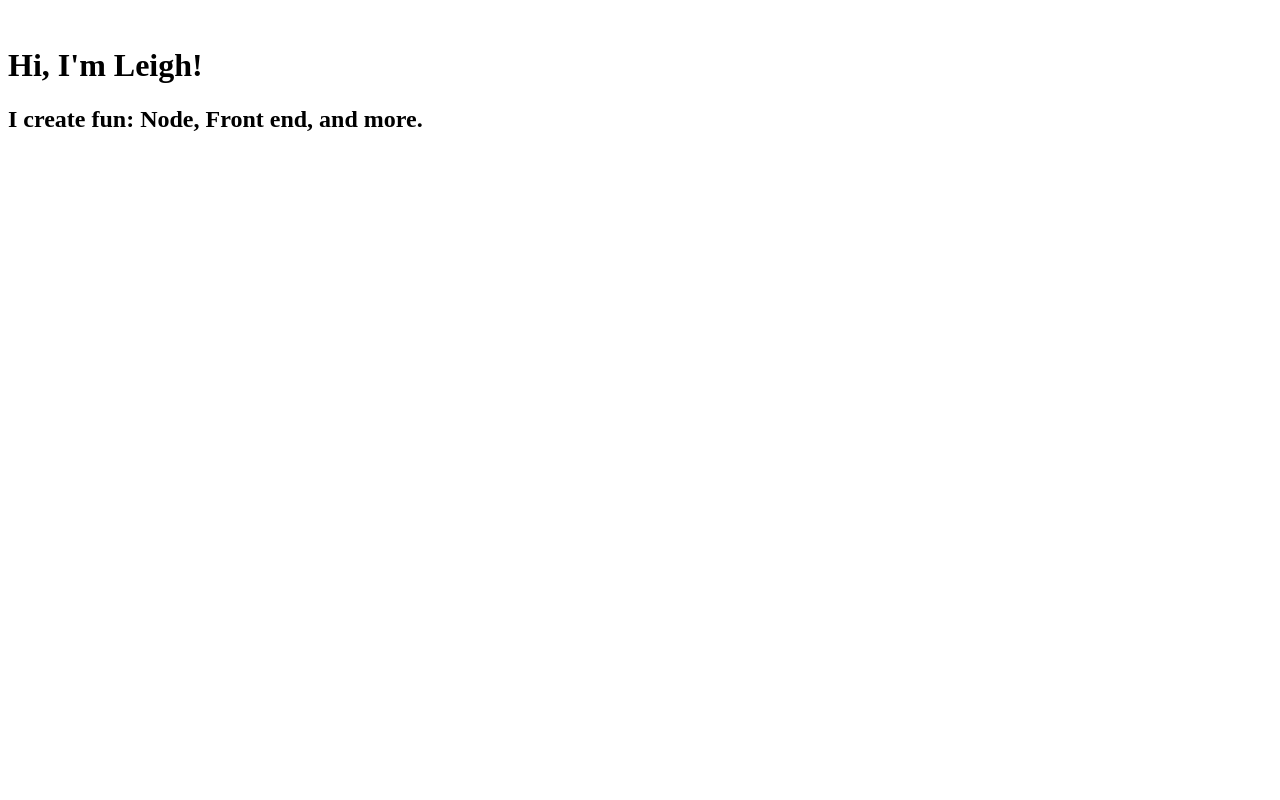
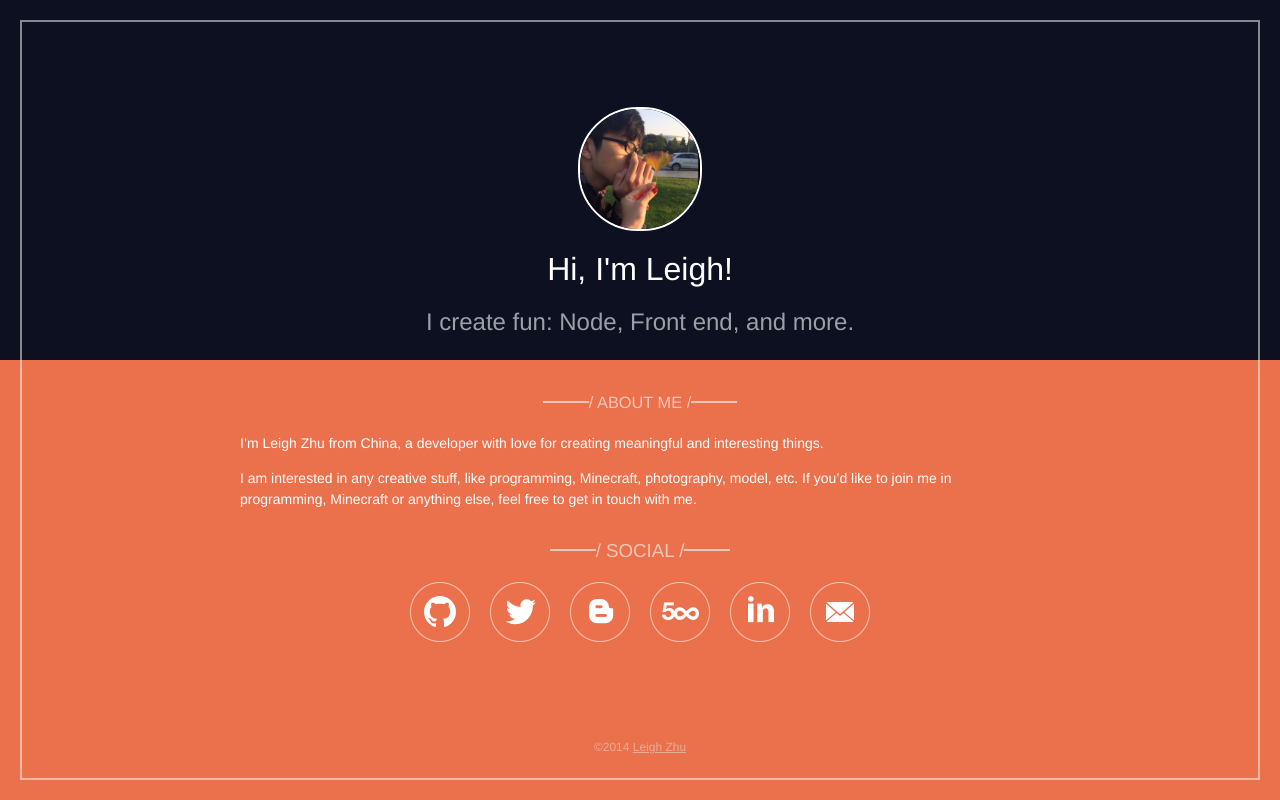
Before and after one commit to lisposter/lisposter.github.io, a plain HTML site: page index.html in a window 1280 px wide. Drawn offline with Linux system fonts and the light colour scheme.

Commit message:
update page && add res && add style

```diff
--- /dev/null
+++ b/assets/style.css
@@ -0,0 +1,179 @@
+.clearfix:before,
+.clearfix:after {
+    content: " "; /* 1 */
+    display: table; /* 2 */
+}
+
+.clearfix:after {
+    clear: both;
+}
+html, body {
+    height: 100%;
+}
+
+body {
+    background: #ea714c;
+    position: relative;
+    font-family: 'Helvetica Neue', Helvetica, Arial, sans-serif;
+}
+
+.bonjour-bg {
+    width: 100%;
+    height: 360px;
+    background: #0C1021;
+}
+
+.container {
+    position: absolute;
+    top: 20px;
+    right: 20px;
+    bottom: 20px;
+    left: 20px;
+    min-height: 680px;
+    border: 2px solid rgba(255, 255, 255, .5);
+}
+
+.bonjour {
+    box-sizing: border-box;
+    height: 340px;
+    padding-top: 5.3em;
+}
+
+.avatar {
+    display: block;
+    margin: 0 auto 20px;
+    width: 120px;
+    height: 120px;
+    border-radius: 60px;
+    border: 2px solid #fff;
+}
+
+h1 {
+    font-size: 2em;
+    margin: 0 auto;
+    color: #fff;
+}
+
+h2 {
+    font-size: 1.5em;
+    color: rgba(255, 255, 255, .6);
+}
+
+
+h1, h2 {
+    font-weight: normal;
+    text-align: center;
+}
+
+.bio {
+    width: 800px;
+    margin: 0 auto;
+    font-size: .875em;
+    line-height: 1.5em;
+    color: #fff;
+}
+
+.desc h3 {
+    margin: 30px auto 20px;
+    text-align: center;
+    font-weight: normal;
+    color: rgba(255, 255, 255, .6);
+}
+
+.desc i.wrap {
+    position: relative;
+    top: -0.325em;
+    display: inline-block;
+    width: 46px;
+    height: 2px;
+    background: rgba(255, 255, 255, .6);
+}
+
+.social ul {
+    margin: 0 auto;
+    padding: 0;
+    width: 460px;
+    list-style: none;
+}
+
+.social ul li {
+    float: left;
+    margin-right: 20px;
+}
+
+.social ul li:last-child {
+    margin-right: 0;
+}
+
+.copy {
+    position: absolute;
+    left: 50%;
+    margin-left: -50px;
+    bottom: 2em;
+    width: 100px;
+}
+
+.copy, .copy a {
+    font-size: 12px;
+    color: rgba(230, 230, 230, .5);
+    text-align: center;
+}
+
+
+/* Icons
+ ---------- */
+.lisicon {
+    display: inline-block;
+    width: 60px;
+    height: 60px;
+    background: url(../assets/icons.png) no-repeat;
+}
+
+.lisicon-github {
+    background-position: 0 0;
+}
+
+.lisicon-github:hover {
+    background-position: -80px 0;
+}
+
+.lisicon-twitter {
+    background-position: 0 -80px;
+}
+
+.lisicon-twitter:hover {
+    background-position: -80px -80px;
+}
+
+.lisicon-blog {
+    background-position: 0 -160px;
+}
+
+.lisicon-blog:hover {
+    background-position: -80px -160px;
+}
+
+
+.lisicon-500px {
+    background-position: 0 -240px;
+}
+
+.lisicon-500px:hover {
+    background-position: -80px -240px;
+}
+
+.lisicon-linkedin {
+    background-position: 0 -320px;
+}
+
+.lisicon-linkedin:hover {
+    background-position: -80px -320px;
+}
+
+.lisicon-email {
+    background-position: 0 -400px;
+}
+
+.lisicon-email:hover {
+    background-position: -80px -400px;
+}
--- a/index.html
+++ b/index.html
@@ -3,25 +3,38 @@
 <head>
     <meta charset="UTF-8">
     <title>Hi! I'm Leigh!</title>
-    <link rel="stylesheet" href="asstes/style.css">
+    <link rel="stylesheet" href="assets/normalize.css">
+    <link rel="stylesheet" href="assets/style.css">
 </head>
 <body>
+    <div class="bonjour-bg"></div>
     <div class="container">
         <header class="bonjour">
-            <img src="asstes/avatar.jpg" alt="" class="avatar">
+            <img src="assets/avatar.jpg" alt="" class="avatar">
             <h1>Hi, I'm Leigh!</h1>
             <h2>I create fun: Node, Front end, and more.</h2>
         </header>
         <div class="desc">
             <section class="bio">
+                <h3><i class="wrap"></i>/ ABOUT ME /<i class="wrap"></i></h3>
+                <p>I’m Leigh Zhu from China, a developer with love for creating meaningful and interesting things.</p>
 
+                <p>I am interested in any creative stuff, like programming, Minecraft, photography, model, etc. If you’d like to join me in programming, Minecraft or anything else, feel free to get in touch with me. </p>
             </section>
             <section class="social">
-
+                <h3><i class="wrap"></i>/ SOCIAL /<i class="wrap"></i></h3>
+                <ul class="clearfix">
+                    <li><a href="https://github.com/lisposter"><i class="lisicon lisicon-github"></i></a></li>
+                    <li><a href="https://twitter.com/lisposter"><i class="lisicon lisicon-twitter"></i></a></li>
+                    <li><a href="http://zhuli.me"><i class="lisicon lisicon-blog"></i></a></li>
+                    <li><a href="http://500px.com/lisposter"><i class="lisicon lisicon-500px"></i></a></li>
+                    <li><a href="http://linkedin.com/in/leighzhu/"><i class="lisicon lisicon-linkedin"></i></a></li>
+                    <li><a href="mailto://i@zhuli.me"><i class="lisicon lisicon-email"></i></a></li>
+                </ul>
             </section>
         </div>
         <footer class="copy">
-
+            &copy;2014 <a href="http://zhu.li">Leigh Zhu</a>
         </footer>
     </div>
 </body>
```
Also changed, not shown: assets/avatar.jpg (added), assets/bg.jpg (renamed from assets/gb_bg.jpg), assets/bg.png (added), assets/icons.png (renamed from assets/sc_icons.png), assets/icons.svg (renamed from assets/sc_icons.svg), assets/normalize.css (added).
